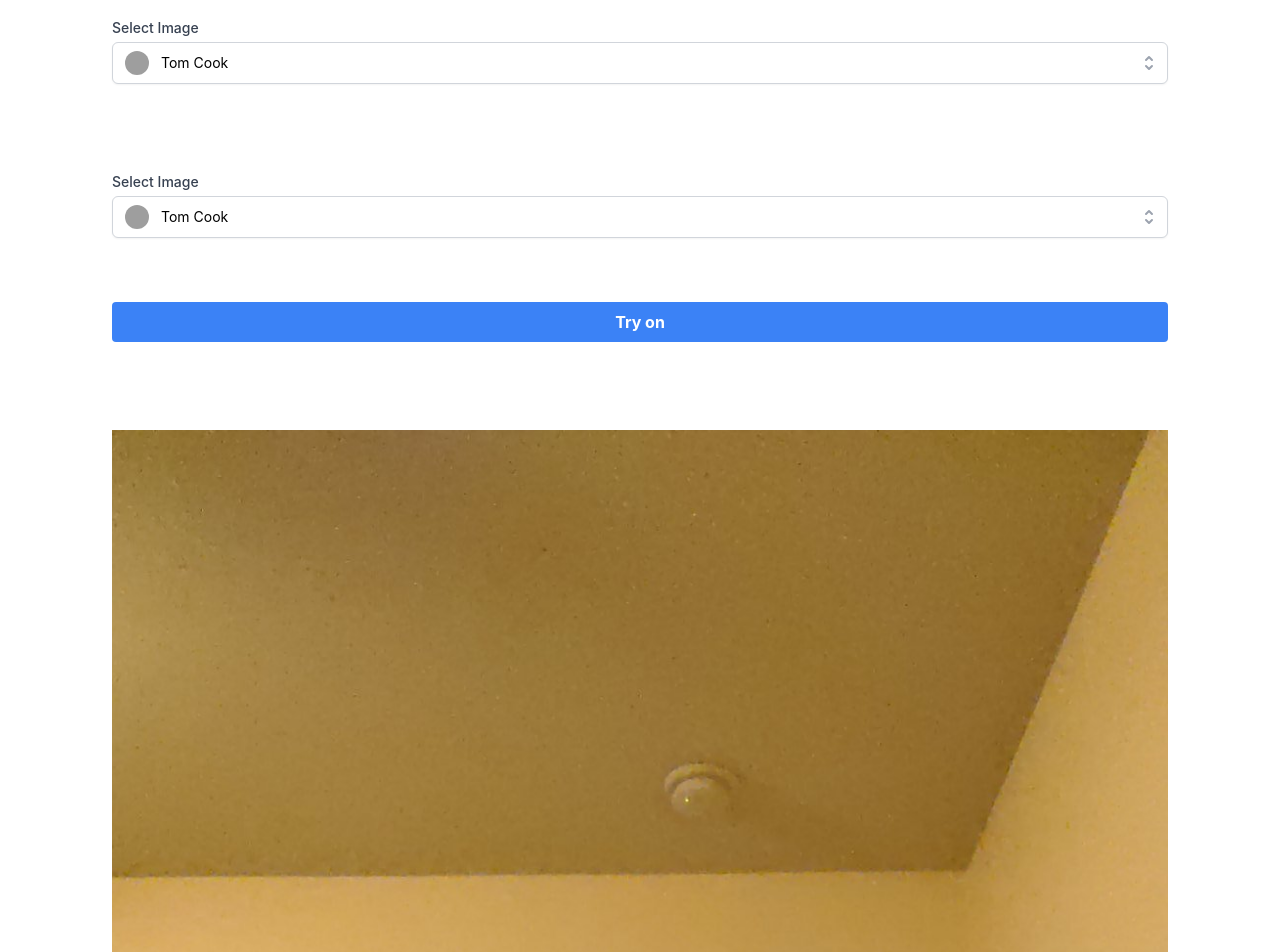
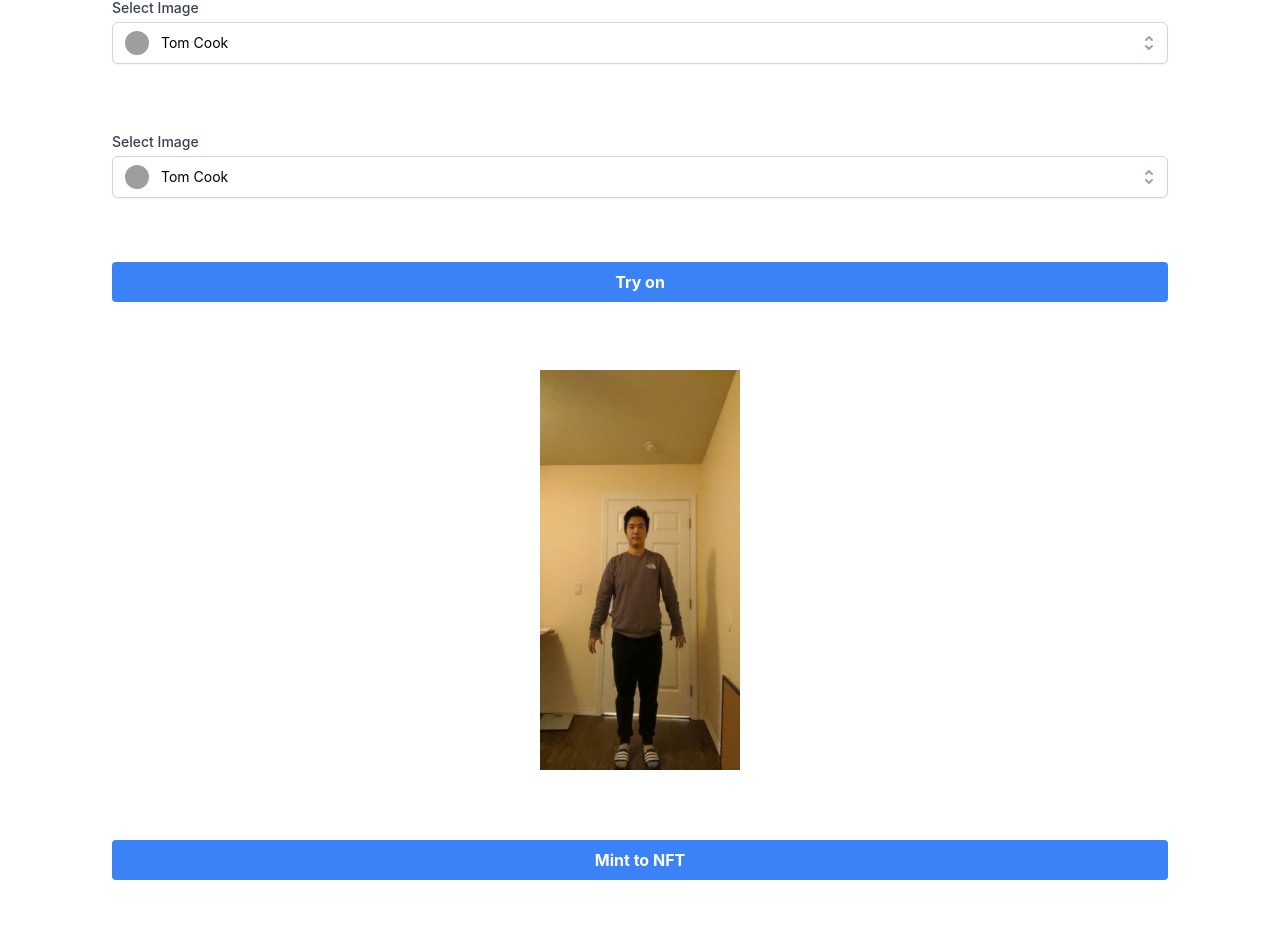
Before and after one commit to huwangtao123/nftproject, a Next.js app: page / in a window 1280 px wide. Shown: the part 160-1112 px from the top of the page. Built offline with nearby package versions, Linux system fonts and the light colour scheme; grey boxes are pictures that could not be loaded; what wagmi would draw is missing.

Commit message:
Small fix the mint page

```diff
--- a/components/Minter.js
+++ b/components/Minter.js
@@ -7,9 +7,9 @@ const style = {
   wrapper: `px-20 place-content-center`,
   form: `flex flex-col space-y-16 px-8 pt-6 pb-8 mb-6 justify-evenly`,
   title: `text-center text-2xl w-full`,
-  menu: `pt-6`,
+  menu: `pt-1`,
   button: `bg-blue-500 hover:bg-blue-700 text-white font-bold py-2 px-4 rounded focus:outline-none focus:shadow-outline`,
-  image: `pt-6`,
+  image: `pt-1 mx-auto`,
 };
 
 const Minter = () => {
@@ -27,8 +27,11 @@ const Minter = () => {
           Try on
         </button>
         <div className={style.image}>
-          <Image alt='test image' src={testimage} />
+          <Image alt='test image' src={testimage} width={200} height={400} />
         </div>
+        <button type='button' className={style.button}>
+          Mint to NFT
+        </button>
       </div>
     </div>
   );
```
